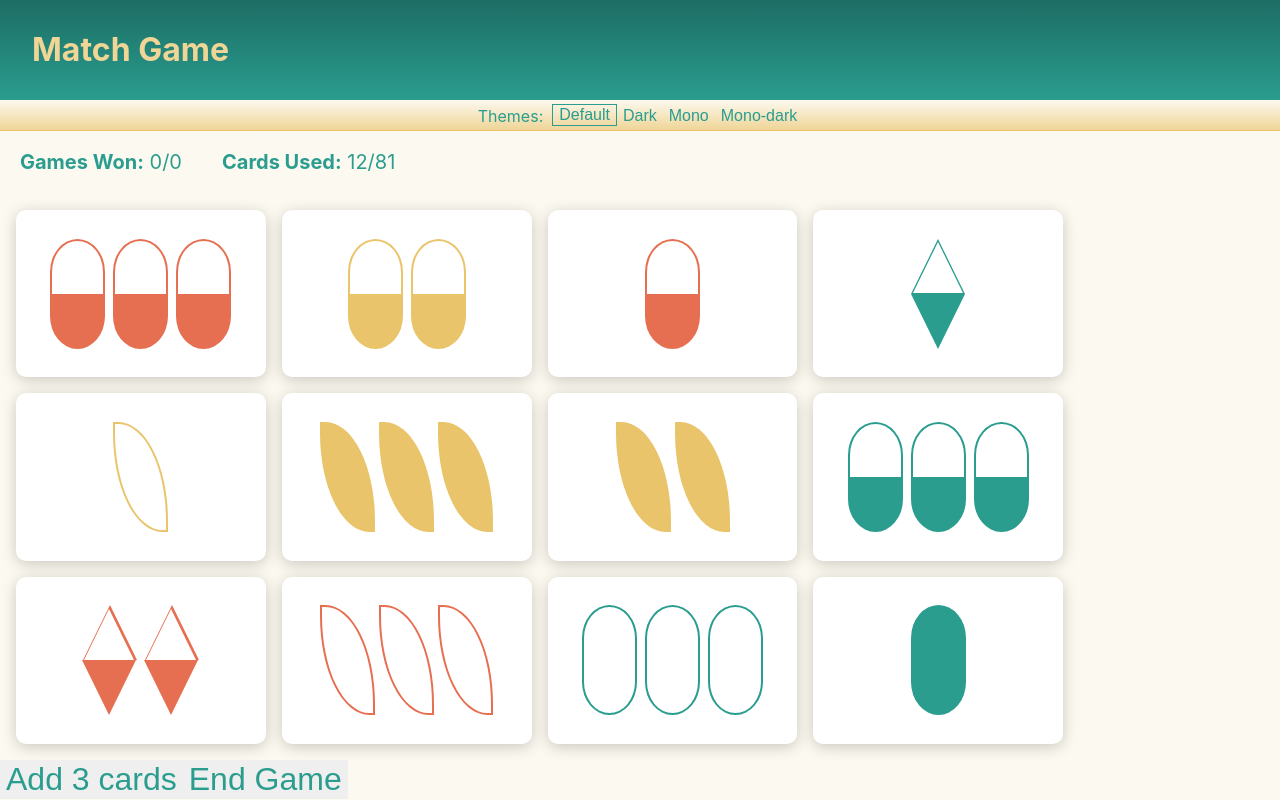
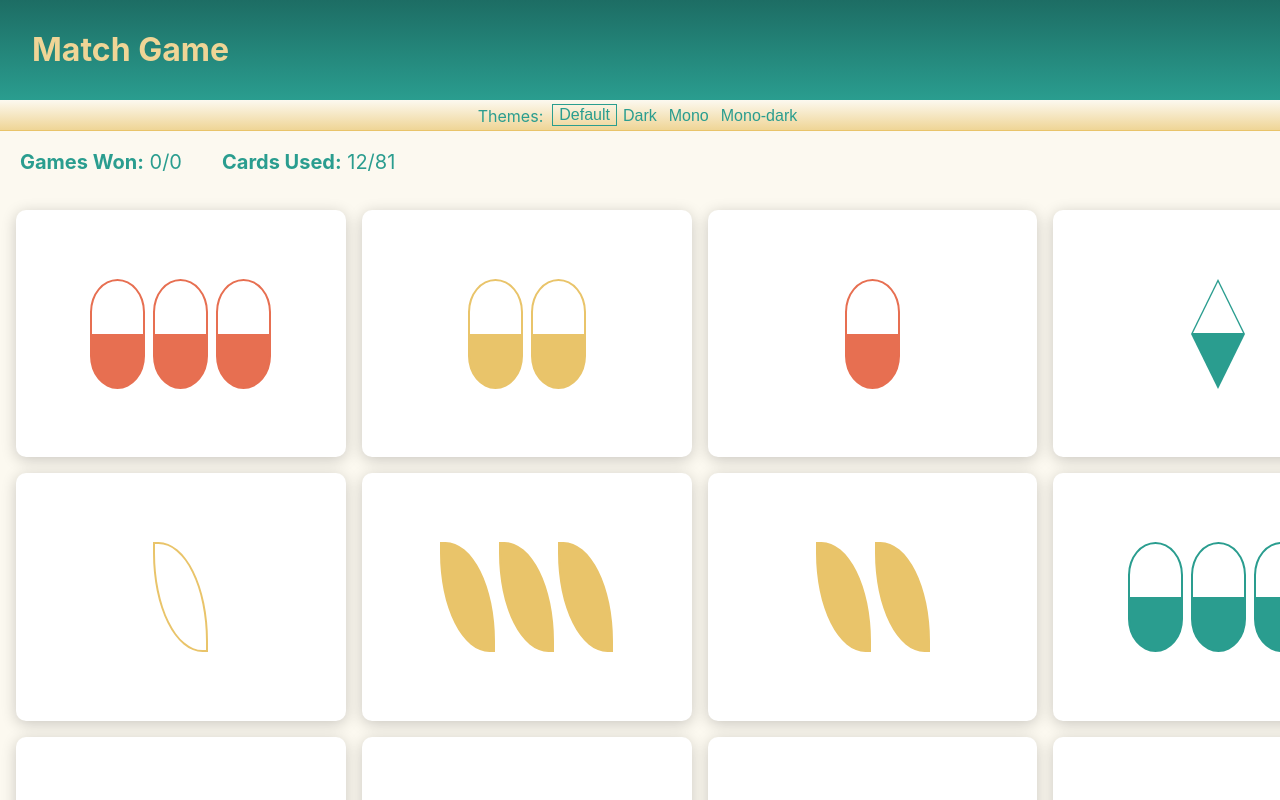
Before and after one commit to shannonyoshi/match-game, a React (Create React App) app: page / in a window 1280 px wide. Both pictures are taken after a click on the button "Start Game". Shown: the top 800 px of the page. Built offline with nearby package versions, Linux system fonts and the light colour scheme.

Commit message:
fixed some styling for smaller screens

```diff
--- a/src/App.tsx
+++ b/src/App.tsx
@@ -2,8 +2,10 @@ import React, { useState, useEffect } from 'react';
 import { CardInter, ThemeOpts } from "./types";
 
 import "./styling/app.scss"
+import "./styling/card.scss"
 
 import Game from "./components/game"
+import Card from "./components/card"
 
 function App() {
   // gameCount=# games played this session
@@ -46,6 +48,10 @@ function App() {
     makeCards()
   }, []);
 
+  useEffect(()=> {
+console.log('fullDeck changed')
+  },[fullDeck])
+
   const endGame = (win: boolean) => {
     if (win) {
       setWinCount(winCount + 1)
@@ -71,6 +77,7 @@ function App() {
           <Game deck={fullDeck} gameCount={gameCount} winCount={winCount}endGame={endGame} /> :
           <div className="not-started">
             <button onClick={() => setIsStarted(true)} className="start-button">Start Game</button>
+            {fullDeck.map(card=> <Card card={card}/>)}
           </div>
         }
       <footer>
--- a/src/components/board.tsx
+++ b/src/components/board.tsx
@@ -31,7 +31,7 @@ const Board = ({ onBoard, selected, setSelected, setMessage, extendBoard }: Boar
         break;
       case false:
         if (selected.length===3){
-          setMessage("cannot select more than three cards")
+          setMessage("You can only select three cards at a time")
           return
         }
         setSelected([...selected, cardId])
@@ -46,8 +46,6 @@ const Board = ({ onBoard, selected, setSelected, setMessage, extendBoard }: Boar
       {onBoard.map(card => card===null?"":
       <button className={`card-btn ${selected.includes(card.id) ? "selected" : ""} ${extended? twice? "extended-twice":"extended": ""}`} onClick={() => toggleSelect(card.id)} key={`cardId-${card.id}`}><Card card={card} rotate={extended} shrink={twice}/></button>)}
       </div>
-      <div className="card-container">
-      </div>
     </div>
   )
 
--- a/src/components/game.tsx
+++ b/src/components/game.tsx
@@ -45,7 +45,9 @@ const Game = ({ deck, endGame, gameCount, winCount }: GameProps) => {
   // this useEffect checks for matches once there are 3 cards selected by user
   // also removes message once selection has been updated by user.
   useEffect(() => {
-    console.log('second useEffect start')
+    // resets message when user changes selection
+    setMessage("")
+
     if (selected.length === 3) {
       if (validateMatch(selected)) {
         setMatches([...matches, [deck[selected[0] - 1], deck[selected[1] - 1], deck[selected[2] - 1]]])
@@ -149,9 +151,7 @@ const Game = ({ deck, endGame, gameCount, winCount }: GameProps) => {
   }
 
   const extendBoard = (): void => {
-    // TODO: uncomment below line after debugging board extension
-    // let allowAdd = checkMatchesOnBoard()
-    let allowAdd = true
+    let allowAdd = checkMatchesOnBoard()
 
     if (allowAdd) {
       const cardIds: number[] = draw(3)
@@ -164,7 +164,7 @@ const Game = ({ deck, endGame, gameCount, winCount }: GameProps) => {
       }
       setOnBoard([...newOnBoard])
     } else {
-      setMessage("You can't add more cards, there is a match on the board")
+      setMessage("You can't add cards while there is still a match on the board!")
     }
   }
 
@@ -225,8 +225,10 @@ const Game = ({ deck, endGame, gameCount, winCount }: GameProps) => {
 
       </div>
       <Board onBoard={onBoard} extendBoard={extendBoard} selected={selected} setSelected={setSelected} setMessage={setMessage} />
-      <button onClick={extendBoard} className="add-cards">Add 3 cards</button>
-      <button className="end-game" onClick={resetGame}>End Game</button>
+      <div className="action-buttons">
+        <button onClick={extendBoard} className="add-cards">Add 3 cards</button>
+        <button className="end-game" onClick={resetGame}>End Game</button>
+      </div>
       <Matches matches={matches} />
     </div>
   )
--- a/src/styling/app.scss
+++ b/src/styling/app.scss
@@ -3,7 +3,7 @@
 
 .app-container {
   min-height: 100vh;
-  position:relative;
+  position: relative;
   @include themify {
     background-color: $background;
   }
@@ -11,70 +11,81 @@
   .header {
     height: 100px;
     @include themify {
-      background:linear-gradient($primary-dark, $primary);
+      background: linear-gradient($primary-dark, $primary);
       color: $highlight-light;
-
 
       @include heading;
     }
   }
-  .theme-setter{
-    padding:.25em;
-    font-size:1em;
-    display:flex;
-    align-items:flex-end;
+  .theme-setter {
+    padding: 0.25em;
+    font-size: 1em;
+    display: flex;
+    align-items: flex-end;
     justify-content: center;
-    .title{
-      border:1px solid transparent;
-      padding-right:.5em;
+    .title {
+      border: 1px solid transparent;
+      padding-right: 0.5em;
     }
-    @include themify{
+    @include themify {
       border-bottom: 1px solid $highlight;
-      background-color:$highlight-light;
-      background:linear-gradient( $background, $highlight-light );
-      color:$primary;
+      background-color: $highlight-light;
+      background: linear-gradient($background, $highlight-light);
+      color: $primary;
     }
-    .theme-btn{
-      border:1px solid transparent;
-      font-size:inherit;
-      color:inherit;
-      background:transparent;
-      outline:none;
-      border:none;
+    .theme-btn {
+      border: 1px solid transparent;
+      font-size: inherit;
+      color: inherit;
+      background: transparent;
+      outline: none;
+      border: none;
     }
     .selected {
       @include themify {
-        border:1px solid $primary
+        border: 1px solid $primary;
       }
     }
   }
-  .info-wrapper{
-    display:flex;
+  .info-wrapper {
+    display: flex;
+    align-items: center;
+    @media(max-width:500px){
+      flex-direction:column;
+    }
     .game-stats {
-      font-size:1.25em;
-      padding:1em;
+      font-size: 1.25em;
+      padding: 1em;
       @include themify {
         color: $primary;
       }
-      .label{
-        font-weight:bold;
+      @media(max-width:1024px){
+        font-size:1em;
+      }
+      @media(max-width:500px){
+        padding:.1em;;
+      }
+      .label {
+        font-weight: bold;
+        white-space:nowrap;
+      }
 
-      }
+
     }
   }
-  .not-started{
-    height:85%;
-    button{
+  .not-started {
+    height: 85%;
+    button {
       @include action-button;
     }
   }
-  footer{
-    height:150px;
-    position:absolute;
-    bottom:0;
-    width:100%;
+  footer {
+    height: 150px;
+    position: absolute;
+    bottom: 0;
+    width: 100%;
     @include themify {
-      background:linear-gradient($primary-dark, $primary);
+      background: linear-gradient($primary-dark, $primary);
       color: $highlight-light;
     }
   }
--- a/src/styling/board.scss
+++ b/src/styling/board.scss
@@ -5,8 +5,8 @@
   overflow:hidden;
   padding: 1em;
   display: inline-grid;
-  margin: auto ;
-  max-width:90vw;
+  // margin: 0 auto ;
+  max-width:100vw;
   grid-template-columns: repeat(4,1fr);
   grid-auto-rows: 1fr;
   &.extended{
@@ -16,12 +16,46 @@
     grid-template-columns: repeat(6, min-content);
 
   }
-  @media (max-width: 600px) {
-    width: 95vw;
+  grid-gap: 1em;
+  // @media(max-width:1024px){
+  //   grid-gap:.75em;
+  //   padding: .75em;
+  // }
+  @media(max-width:800px){
+    grid-gap:.5em;
   }
-  grid-gap: 1em;
+  @media(max-width:600px){
+    grid-gap:.5em;
+    padding: .5em;
+  }
 }
 
-.add-cards,.end-game{
-  @include action-button;
+.board-wrapper{
+  width:100vw;
+  display:flex;
+  justify-content: center;
 }
+
+.action-buttons{
+  display:flex;
+  justify-content:center;
+  .add-cards,
+  .end-game {
+    @include action-button;
+  }
+}
+.message {
+  font-weight: bold;
+  font-size: 1.25em;
+  padding:1em;
+  @include themify {
+    color: $accent;
+  }
+  @media(max-width:1024px){
+    font-size:1em;
+  }
+  @media(max-width:500px){
+    padding:.1em;;
+  }
+
+}
--- a/src/styling/card.scss
+++ b/src/styling/card.scss
@@ -6,8 +6,18 @@
   outline: none;
   box-shadow: 0px 3px 15px rgba(0, 0, 0, 0.2);
   border-radius: 10px;
-  padding: 2em;
+  padding: 5em;
   border: 2px solid transparent;
+  @media(max-width:1024px){
+    padding:1.25em;
+  }
+  @media(max-width:800px){
+    padding:1em;
+  }
+
+  @media(max-width:600px) {
+    padding:.5em;
+  }
   &.selected {
     @include themify {
       border: 2px solid $contrast;
@@ -21,19 +31,19 @@
     display: flex;
     align-items: center;
     justify-content: center;
-    margin:auto;
+    // margin:auto;
     &.no-rotate {
       @include xxl-card;
       @media (max-width: 1500px) {
         @include large-card;
       }
-      @media (max-width: 1000px) {
+      @media (max-width: 1024px) {
         @include medium-card;
       }
-      @media (max-width: 800px) {
+      @media (max-width: 700px) {
         @include small-card;
       }
-      @media (max-width: 600px) {
+      @media (max-width: 500px) {
         @include tiny-card;
       }
     }
@@ -42,7 +52,7 @@
       @media (max-width: 1500px) {
         @include medium-card(true);
       }
-      @media (max-width: 1000px) {
+      @media (max-width: 1024px) {
         @include small-card(true);
       }
       @media (max-width: 800px) {
--- a/src/styling/matches.scss
+++ b/src/styling/matches.scss
@@ -10,24 +10,25 @@
   padding: 1em;
   // padding bottom to account for footer
   padding-bottom:150px;
+  justify-content: space-evenly;
   .match {
-    // border: 1px solid yellow;
     padding:10px 5px;
-    // margin-top:5em;
-    // min-height:150px;
-    // min-width:350px;
-    // display: flex;
-    // justify-content: center;
+
+    @media(max-width:600px){
+      padding:5px 0;
+    }
     .match-card-container {
       margin:5px;
       width: auto;
       border-radius: 5px;
       box-shadow: 1px 0px 6px rgba(0, 0, 0, 0.2);
-      // border: 1px solid red;
+      padding: 1em;
 
-      padding: 1em;
       @include themify {
         background-color: $card-bg;
+      }
+      @media(max-width:600px) {
+        padding:.25em;
       }
       .card-wrapper {
         display: flex;
--- a/src/styling/variables&mixins.scss
+++ b/src/styling/variables&mixins.scss
@@ -35,11 +35,33 @@
 @mixin action-button{
   border:none;
   outline:none;
+  border-radius: .5em;
+  font-size:2em;
+  font-weight:bold;
+  padding:.5em;
+  cursor:pointer;
+  margin:.25em;
+  width:auto;
+  height:auto;
+  @include themify {
+    color:$primary;
+    background: linear-gradient($background 10%, $highlight );
+    // box-shadow: inset 0 0 3px 2px $primary-light;
+    border:2px solid $primary-light;
+  }
+  @media (max-width: 1500px) {
+    font-size:1.5em;
+    // padding: .4em;
+    border-radius: .25em
+  }
+  @media (max-width: 1000px) {
+    font-size:1em;
+    // padding: .25em;
+    border-radius: .25em
+  }
+  // @media (max-width: 800px) {
 
-  font-size:2em;
-  @include themify {
-    color:$primary
-  }
+  // }
 }
 
 //$margin= around each shape, $height = long side of shape in px, $width refers to short side
```
Also changed, not shown: src/components/instructions.tsx (added, +26 -0 lines).
